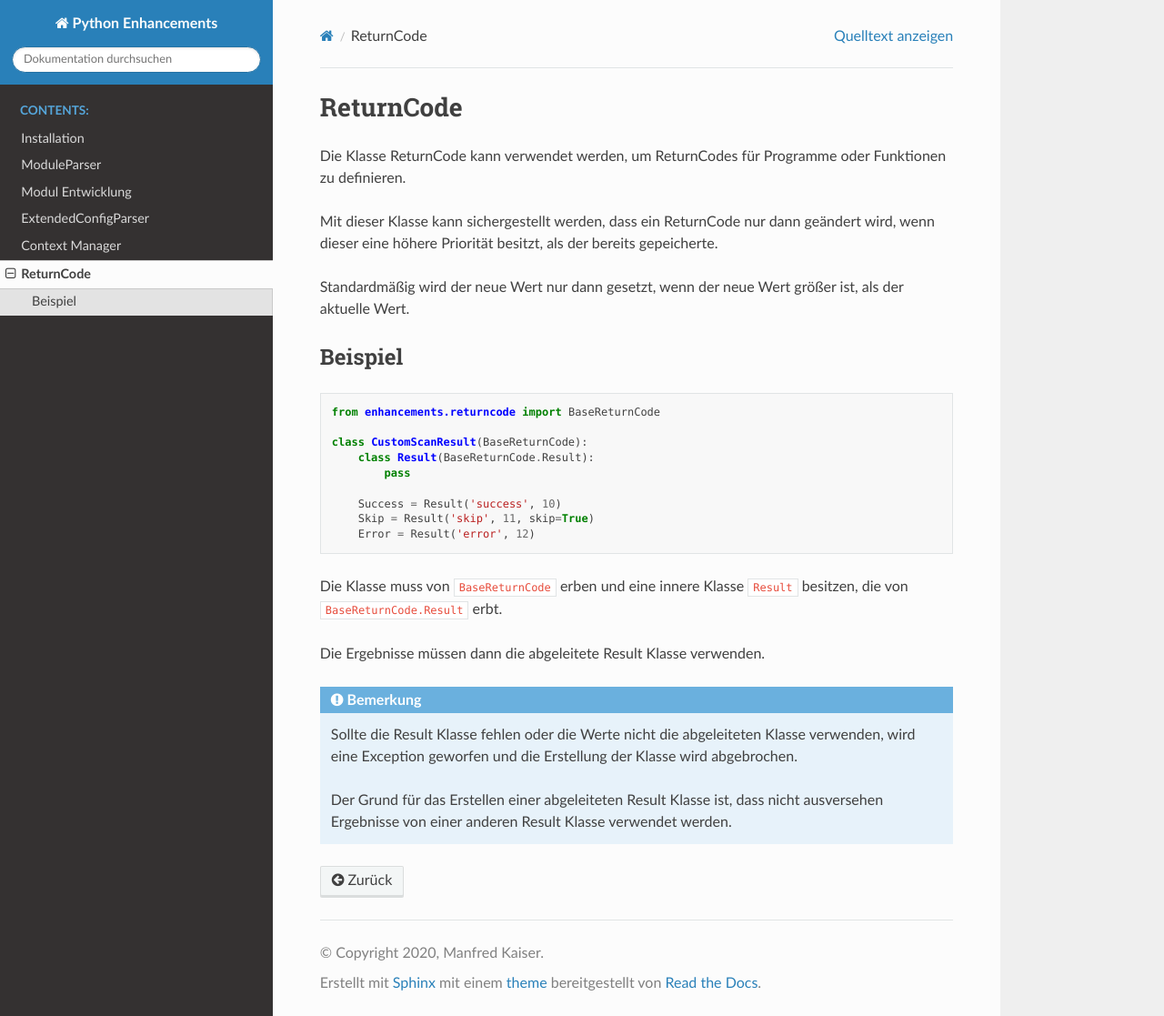
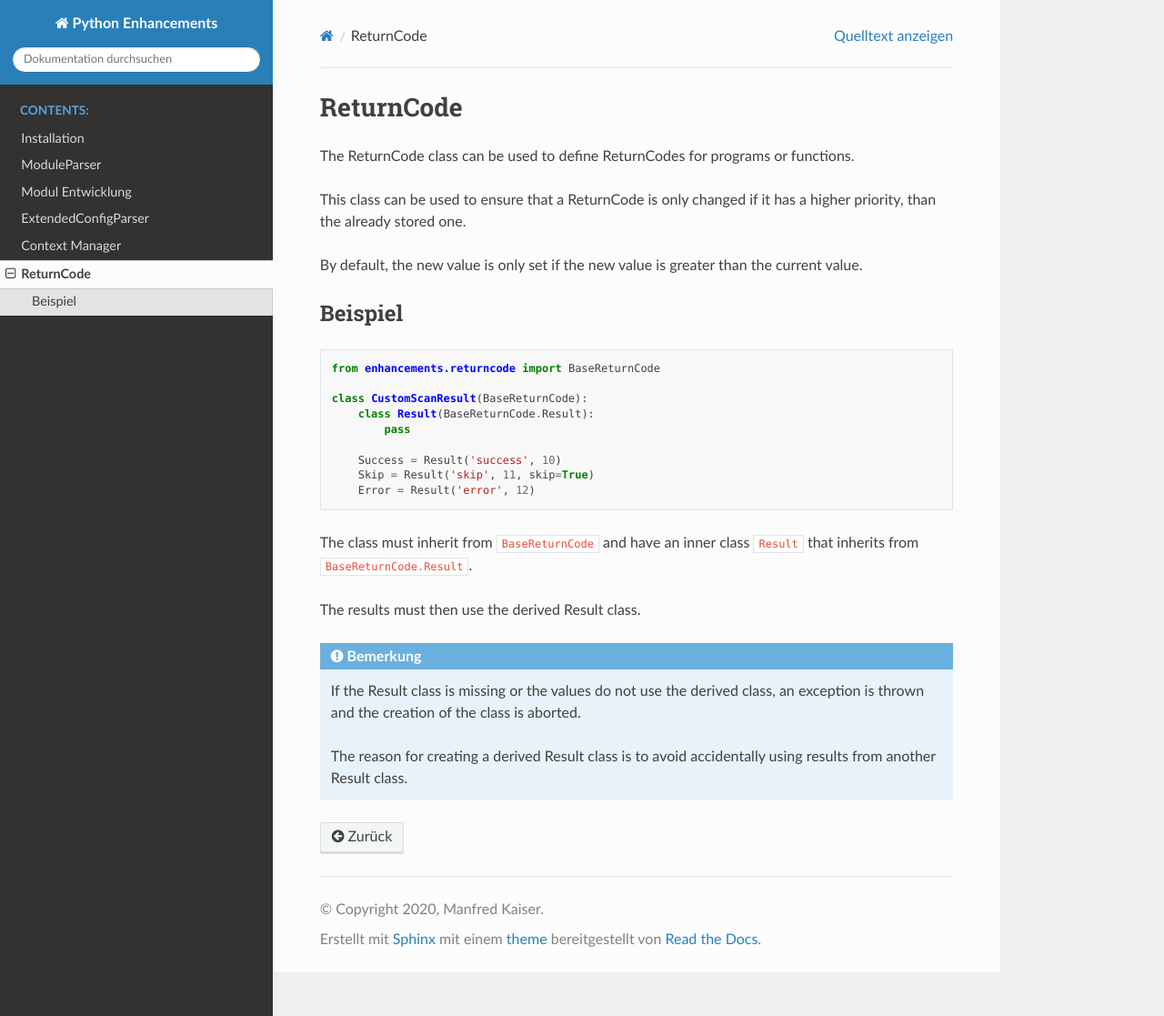
Before and after one commit to manfred-kaiser/python-enhancements, a Sphinx documentation site: the page built from doc/source/returncode.rst, in a window 1280 px wide and 1117 px high. Shown: the whole window at 91% size. Built offline with Sphinx 7.4.7 and the Read the Docs theme 2.0.0, drawn with Linux system fonts in a browser that asks for light colours.

```diff
--- a/doc/source/returncode.rst
+++ b/doc/source/returncode.rst
@@ -1,12 +1,12 @@
 ReturnCode
 ==========
 
-Die Klasse ReturnCode kann verwendet werden, um ReturnCodes für Programme oder Funktionen zu definieren.
+The ReturnCode class can be used to define ReturnCodes for programs or functions.
 
-Mit dieser Klasse kann sichergestellt werden, dass ein ReturnCode nur dann geändert wird, wenn dieser eine höhere Priorität besitzt,
-als der bereits gepeicherte.
+This class can be used to ensure that a ReturnCode is only changed if it has a higher priority,
+than the already stored one.
 
-Standardmäßig wird der neue Wert nur dann gesetzt, wenn der neue Wert größer ist, als der aktuelle Wert.
+By default, the new value is only set if the new value is greater than the current value.
 
 
 
@@ -26,13 +26,12 @@ Beispiel
         Error = Result('error', 12)
 
 
-Die Klasse muss von ``BaseReturnCode`` erben und eine innere Klasse ``Result`` besitzen, die von ``BaseReturnCode.Result`` erbt.
+The class must inherit from ``BaseReturnCode`` and have an inner class ``Result`` that inherits from ``BaseReturnCode.Result``.
 
-Die Ergebnisse müssen dann die abgeleitete Result Klasse verwenden.
+The results must then use the derived Result class.
 
 .. note::
 
-    Sollte die Result Klasse fehlen oder die Werte nicht die abgeleiteten Klasse verwenden, wird eine Exception geworfen und die Erstellung
-    der Klasse wird abgebrochen.
+    If the Result class is missing or the values do not use the derived class, an exception is thrown and the creation of the class is aborted.
 
-    Der Grund für das Erstellen einer abgeleiteten Result Klasse ist, dass nicht ausversehen Ergebnisse von einer anderen Result Klasse verwendet werden.
+    The reason for creating a derived Result class is to avoid accidentally using results from another Result class.
```
Also changed, not shown: doc/source/configparser.rst (+33 -36 lines), doc/source/contextmanager.rst (+6 -6 lines).
